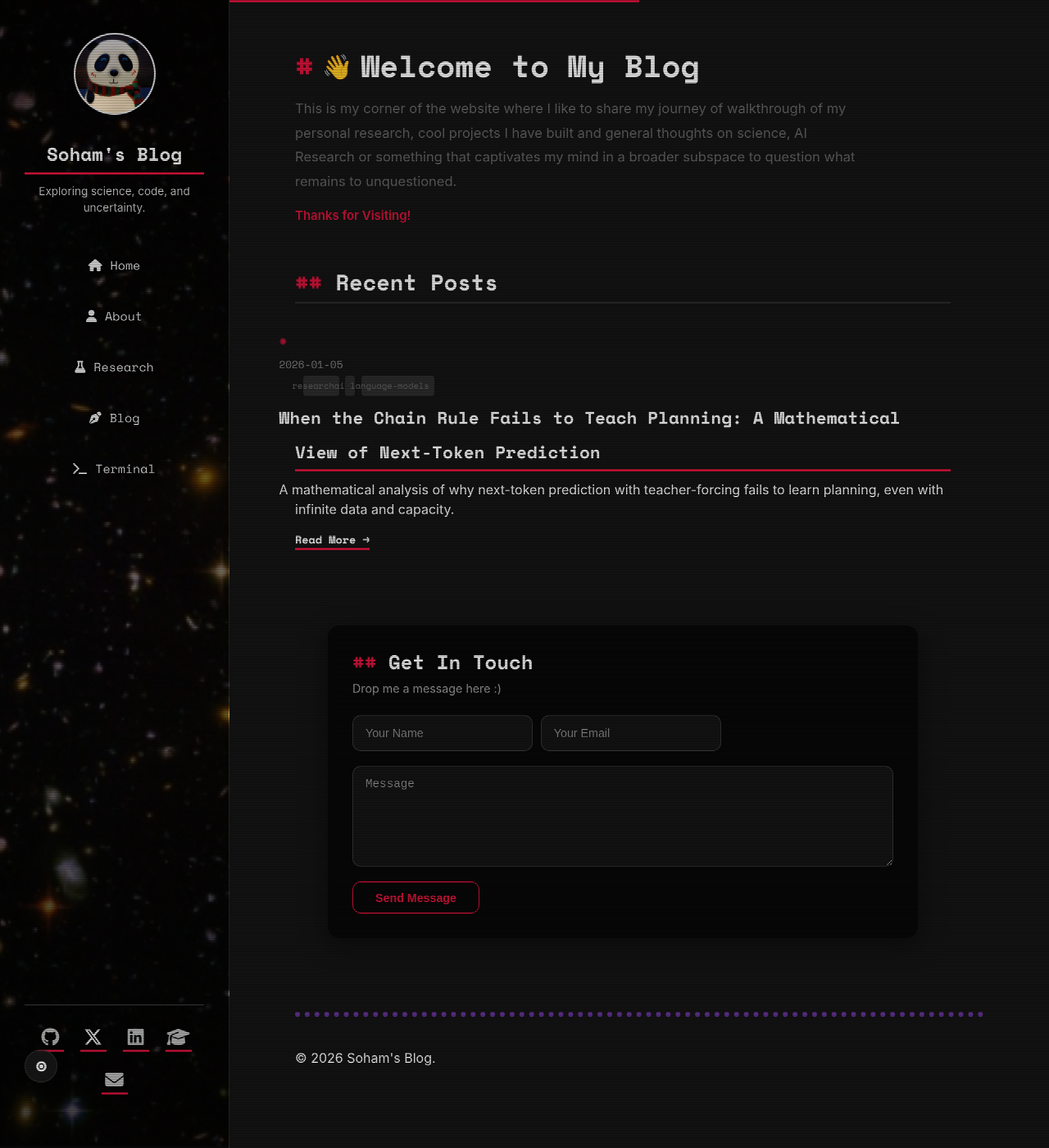
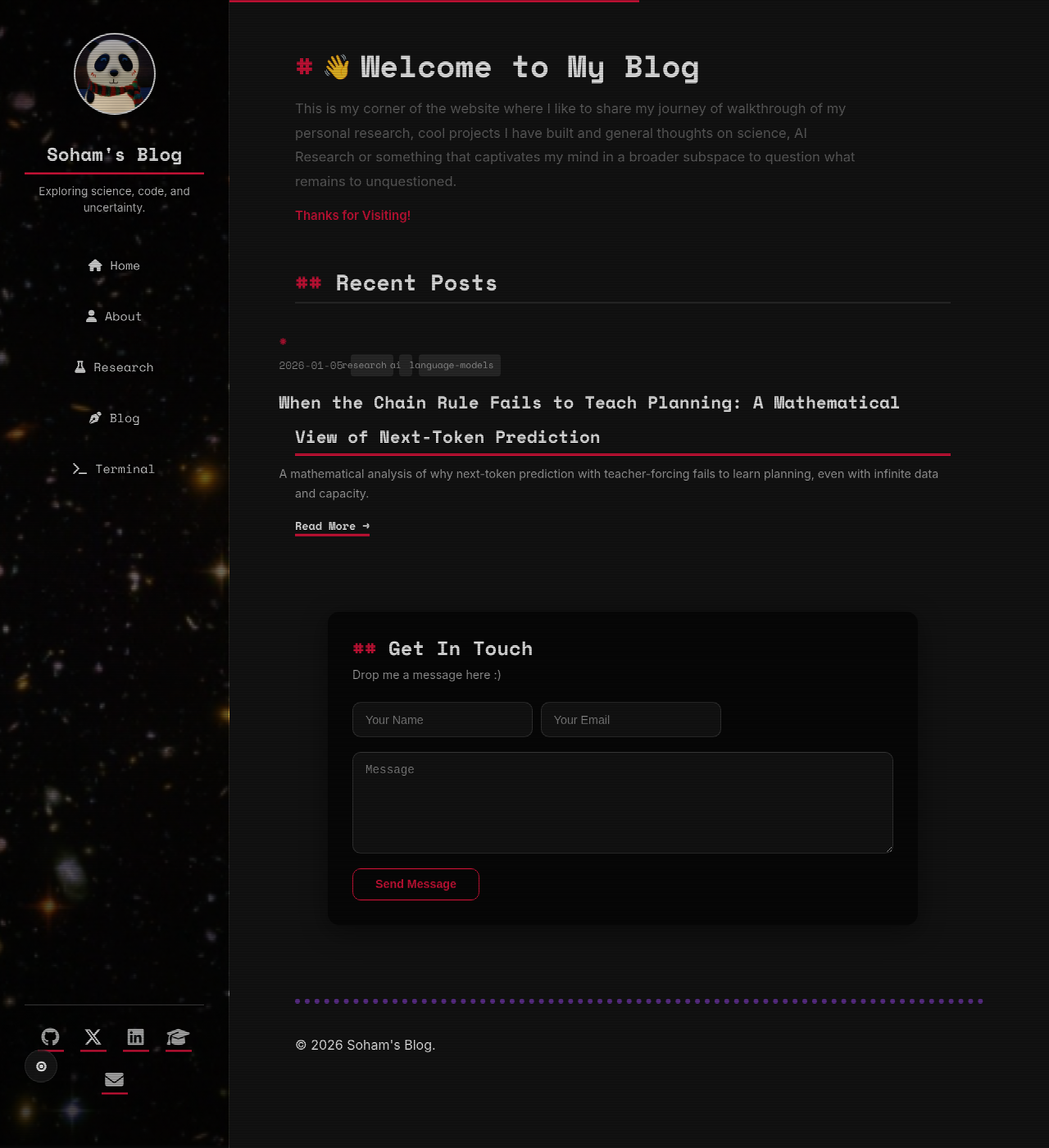
Before and after one commit to shb2908/shb2908.github.io, a Jekyll site: the page built from index.html, in a window 1280 px wide and 1400 px high, scrolled down 77 px. Shown: the whole window at 82% size. Built offline with Jekyll 4.4.1, drawn with Linux system fonts in a browser that asks for light colours.

Commit message:
updated blog layout#2

```diff
--- a/assets/css/gamify.css
+++ b/assets/css/gamify.css
@@ -337,22 +337,36 @@ hr {
 .post-meta {
     font-size: 0.85rem;
     color: #888;
-    margin-bottom: 5px;
-    display: block;
+    margin-bottom: 10px;
+    display: flex;
+    flex-wrap: wrap;
+    align-items: center;
+    gap: 10px;
+}
+
+.post-meta .date {
+    color: #888;
 }
 
 .tags {
     display: inline-flex;
     gap: 8px;
-    margin-left: 10px;
+    flex-wrap: wrap;
 }
 
 .tag {
     background: var(--border-color);
-    padding: 2px 6px;
+    padding: 2px 8px;
     border-radius: 4px;
-    font-size: 0.7rem;
-    color: #666;
+    font-size: 0.75rem;
+    color: #aaa;
+}
+
+.post-excerpt {
+    font-size: 0.95rem;
+    color: #aaa;
+    line-height: 1.7;
+    margin: 10px 0;
 }
 
 /* Theme Toggle Styles */
```
